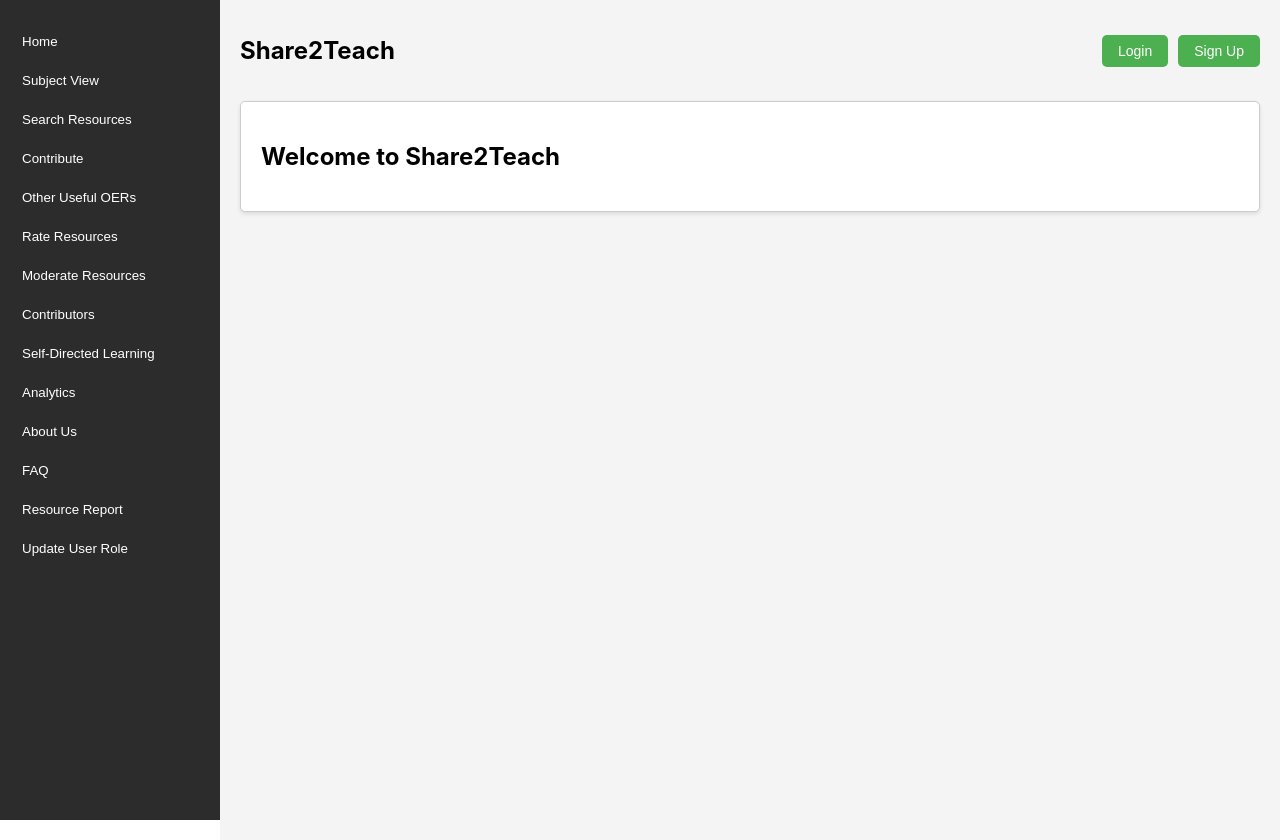
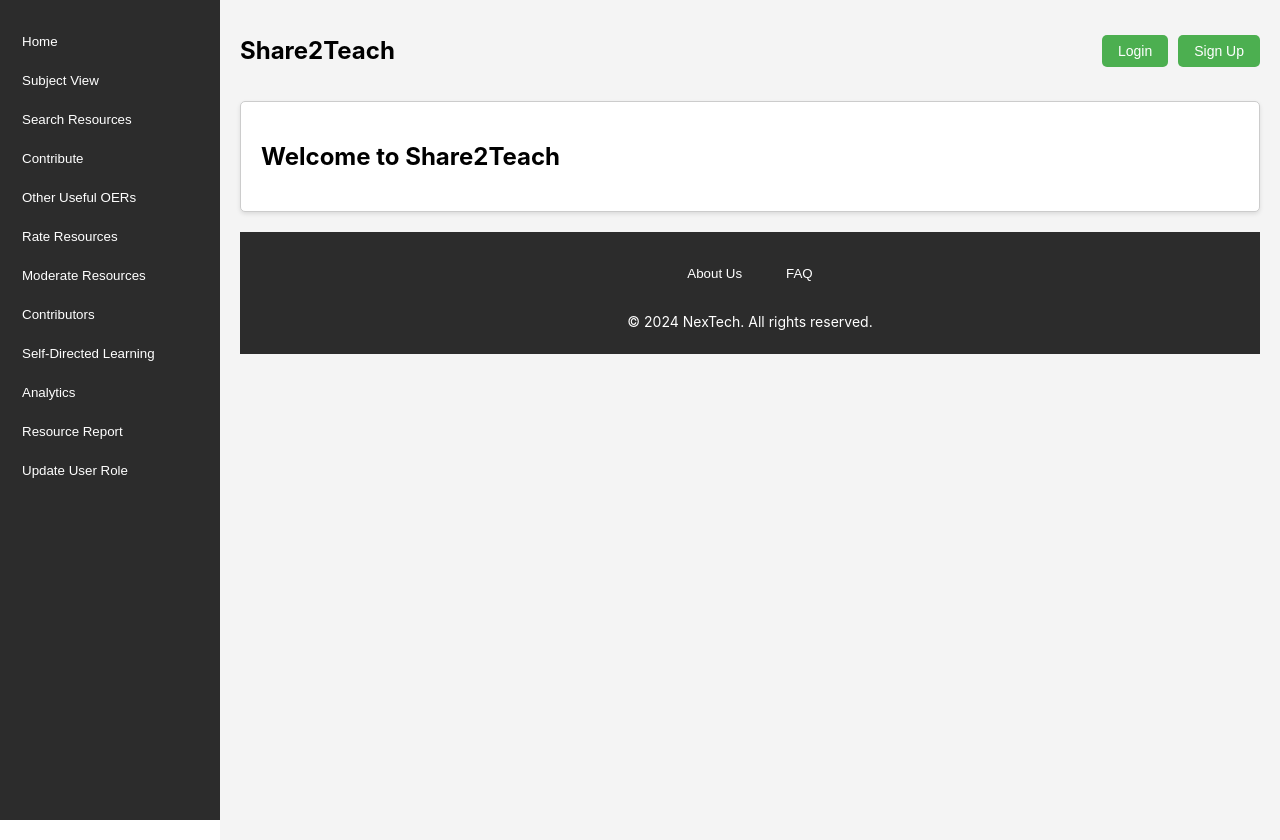
Before and after one commit to TS29TR21/Front-end, a React (Create React App) app in the folder frontend-bananaboat/: page / in a window 1280 px wide. Built offline with nearby package versions, Linux system fonts and the light colour scheme.

Commit message:
Update home.js

```diff
--- a/frontend-bananaboat/src/components/home.js
+++ b/frontend-bananaboat/src/components/home.js
@@ -71,7 +71,7 @@ const Home = () => {
       case "update-user-role":
         return <UpdateUserRole />;
       default:
-      return <h2>Welcome to Share2Teach</h2>;
+        return <h2>Welcome to Share2Teach</h2>;
     }
   };
 
@@ -149,7 +149,6 @@ const Home = () => {
               >
                 Self-Directed Learning
               </button>
-
             </li>
             <li style={styles.sidebarListItem}>
               <button
@@ -157,22 +156,6 @@ const Home = () => {
                 onClick={() => setActiveSection("analytics")}
               >
                 Analytics
-              </button>
-            </li>
-            <li style={styles.sidebarListItem}>
-              <button
-                style={styles.link}
-                onClick={() => setActiveSection("about-us")}
-              >
-                About Us
-              </button>
-            </li>
-            <li style={styles.sidebarListItem}>
-              <button
-                style={styles.link}
-                onClick={() => setActiveSection("faq")}
-              >
-                FAQ
               </button>
             </li>
             <li style={styles.sidebarListItem}>
@@ -224,6 +207,31 @@ const Home = () => {
         <section style={styles.banner}>
           <div style={styles.bannerText}>{renderSectionContent()}</div>
         </section>
+
+        {/* Footer */}
+        <footer style={styles.footer}>
+          <ul style={styles.footerList}>
+            <li style={styles.footerItem}>
+              <button
+                style={styles.link}
+                onClick={() => setActiveSection("about-us")}
+              >
+                About Us
+              </button>
+            </li>
+            <li style={styles.footerItem}>
+              <button
+                style={styles.link}
+                onClick={() => setActiveSection("faq")}
+              >
+                FAQ
+              </button>
+            </li>
+          </ul>
+          <p style={styles.copyright}>
+            © {new Date().getFullYear()} NexTech. All rights reserved.
+          </p>
+        </footer>
       </main>
     </div>
   );
@@ -268,8 +276,8 @@ const styles = {
     background: "none",
     cursor: "pointer",
     WebkitTransition: "background-color 0.3s, transform 0.3s", // Safari
-    MozTransition: "background-color 0.3s, transform 0.3s",    // Firefox
-    transition: "background-color 0.3s, transform 0.3s",       // Standard property
+    MozTransition: "background-color 0.3s, transform 0.3s", // Firefox
+    transition: "background-color 0.3s, transform 0.3s", // Standard property
   },
   header: {
     display: "flex",
@@ -306,12 +314,33 @@ const styles = {
     padding: "20px",
     backgroundColor: "white",
     WebkitBoxShadow: "0 2px 4px rgba(0, 0, 0, 0.1)", // Safari
-    MozBoxShadow: "0 2px 4px rgba(0, 0, 0, 0.1)",    // Firefox
-    boxShadow: "0 2px 4px rgba(0, 0, 0, 0.1)",       // Standard property
+    MozBoxShadow: "0 2px 4px rgba(0, 0, 0, 0.1)", // Firefox
+    boxShadow: "0 2px 4px rgba(0, 0, 0, 0.1)", // Standard property
   },
   bannerText: {
     textAlign: "left",
   },
+  footer: {
+    marginTop: "20px",
+    padding: "10px",
+    backgroundColor: "#2c2c2c",
+    color: "white",
+    textAlign: "center",
+  },
+  footerList: {
+    listStyleType: "none",
+    padding: 0,
+    display: "flex",
+    justifyContent: "center",
+    gap: "20px",
+  },
+  footerItem: {
+    marginBottom: "8px",
+  },
+  copyright: {
+    marginTop: "10px",
+    fontSize: "14px",
+  },
 };
 
 export default Home;
```
